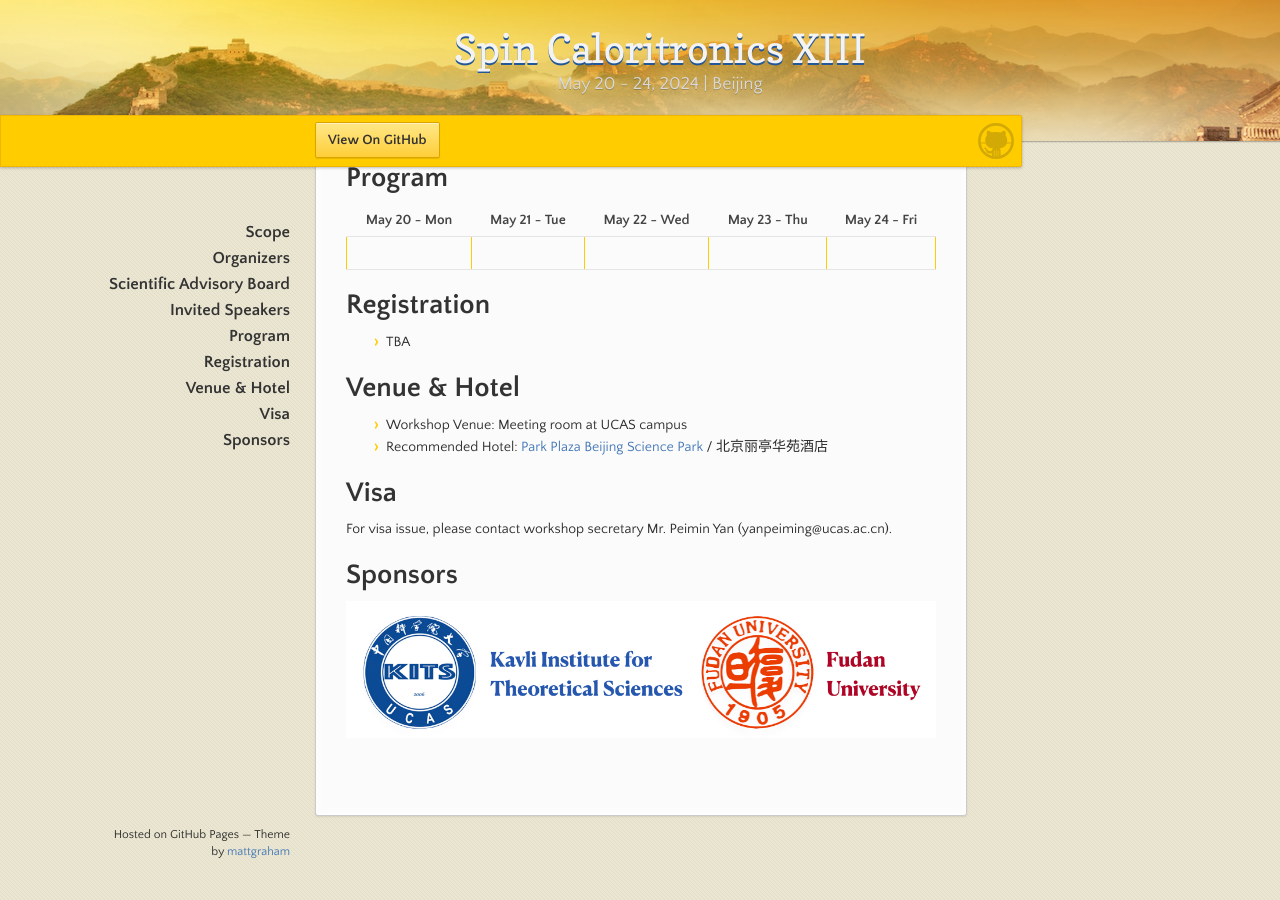
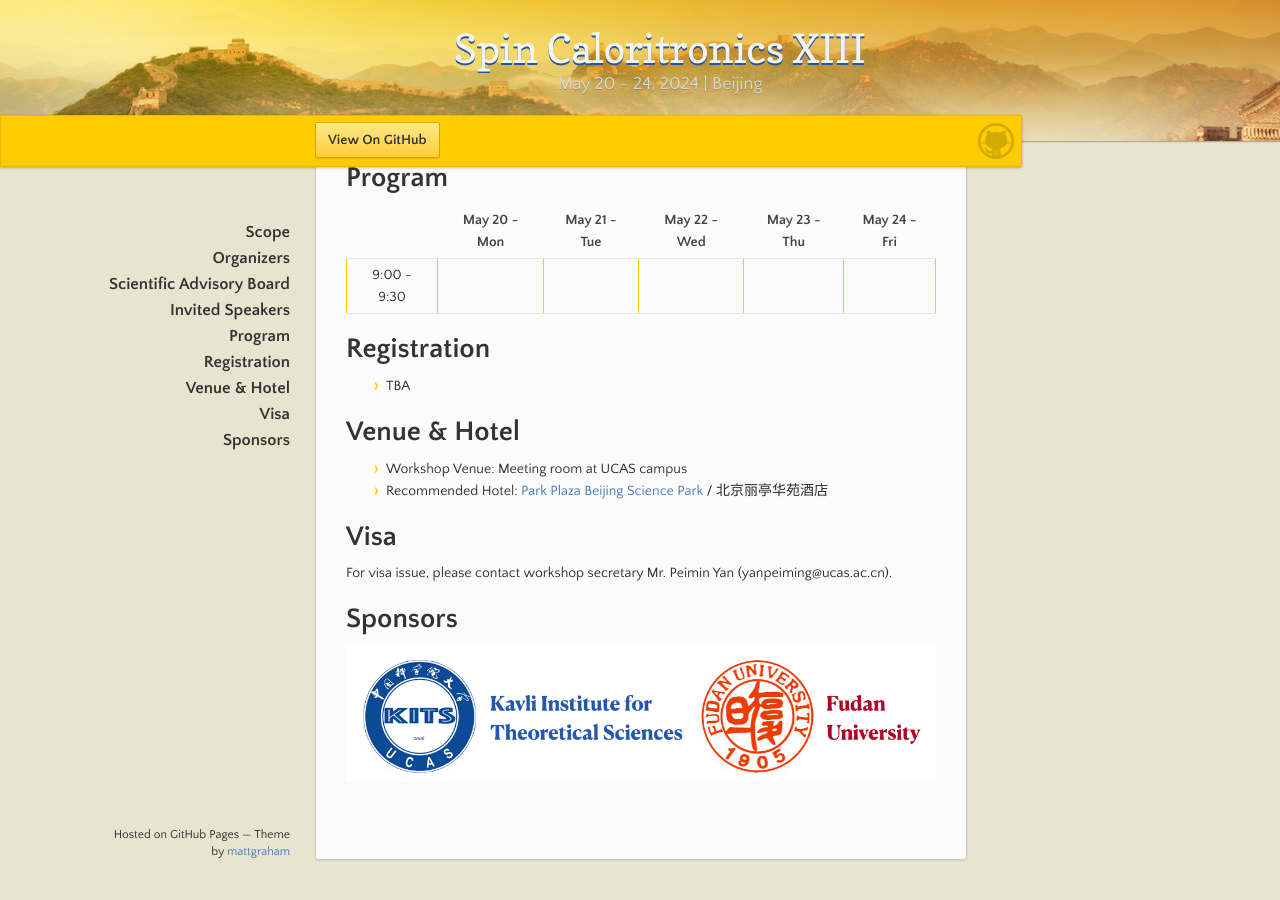
Before and after one commit to spincaloritronics/spincaloritronics.github.io, a Jekyll site: the page built from index.md, in a window 1280 px wide and 900 px high, scrolled down 803 px. Built offline with Jekyll 4.4.1, drawn with Linux system fonts in a browser that asks for light colours; our own code applies the rules of GitHub Pages for plain Markdown files; before the commit the page ends 1659 px from its top, so only the background shows below that.

Commit message:
Update index.md

```diff
--- a/index.md
+++ b/index.md
@@ -28,9 +28,9 @@
 
 # Program
 
-| May 20 - Mon | May 21 - Tue | May 22 - Wed | May 23 - Thu | May 24 - Fri |
-|:------------:|:------------:|:------------:|:------------:|:------------:|
-|              |              |              |              |              |
+|              | May 20 - Mon | May 21 - Tue | May 22 - Wed | May 23 - Thu | May 24 - Fri |
+|:------------:|:------------:|:------------:|:------------:|:------------:|:------------:|
+|9:00 - 9:30   |              |              |              |              |              |
 
 # Registration
 
```
